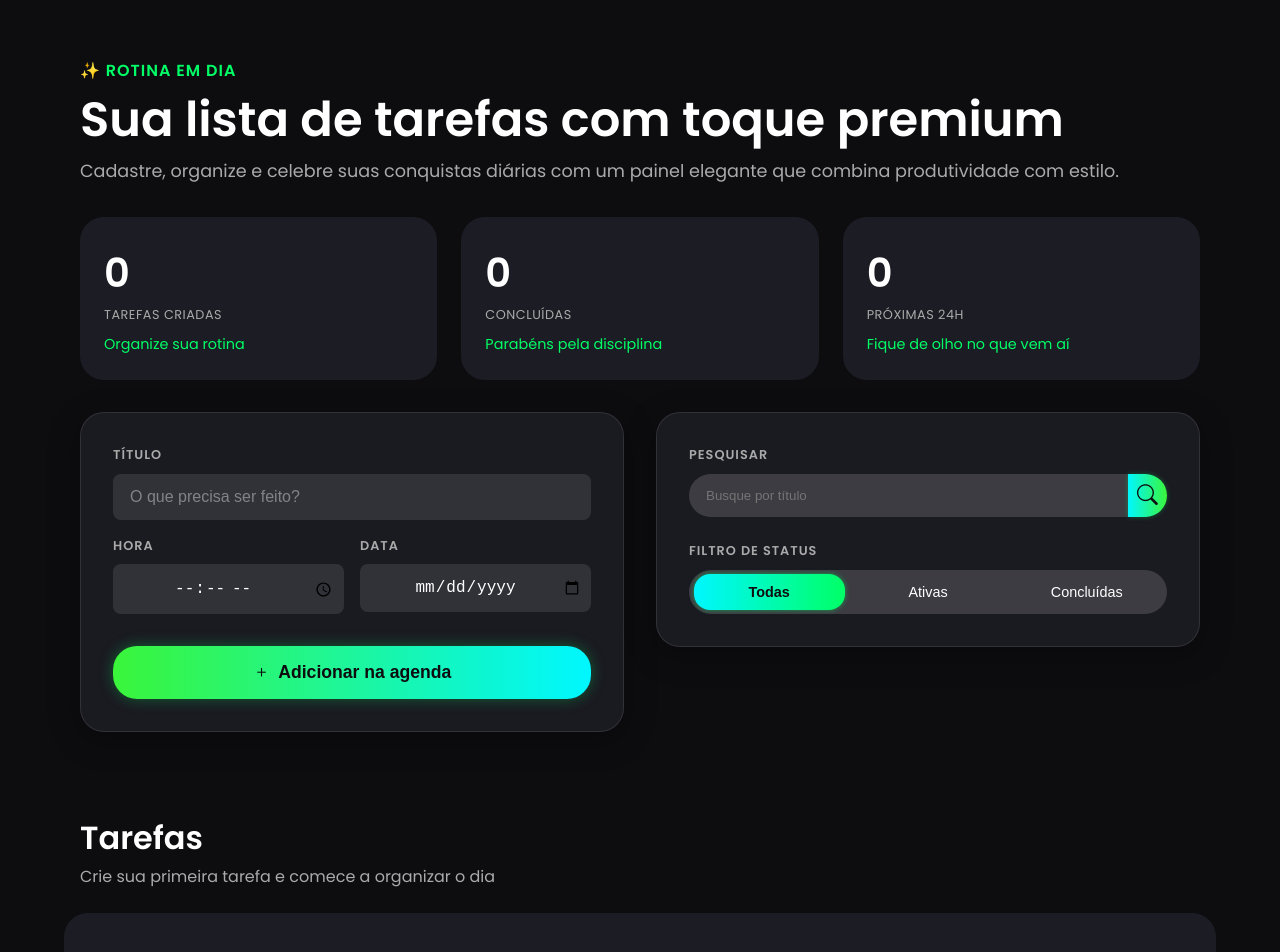
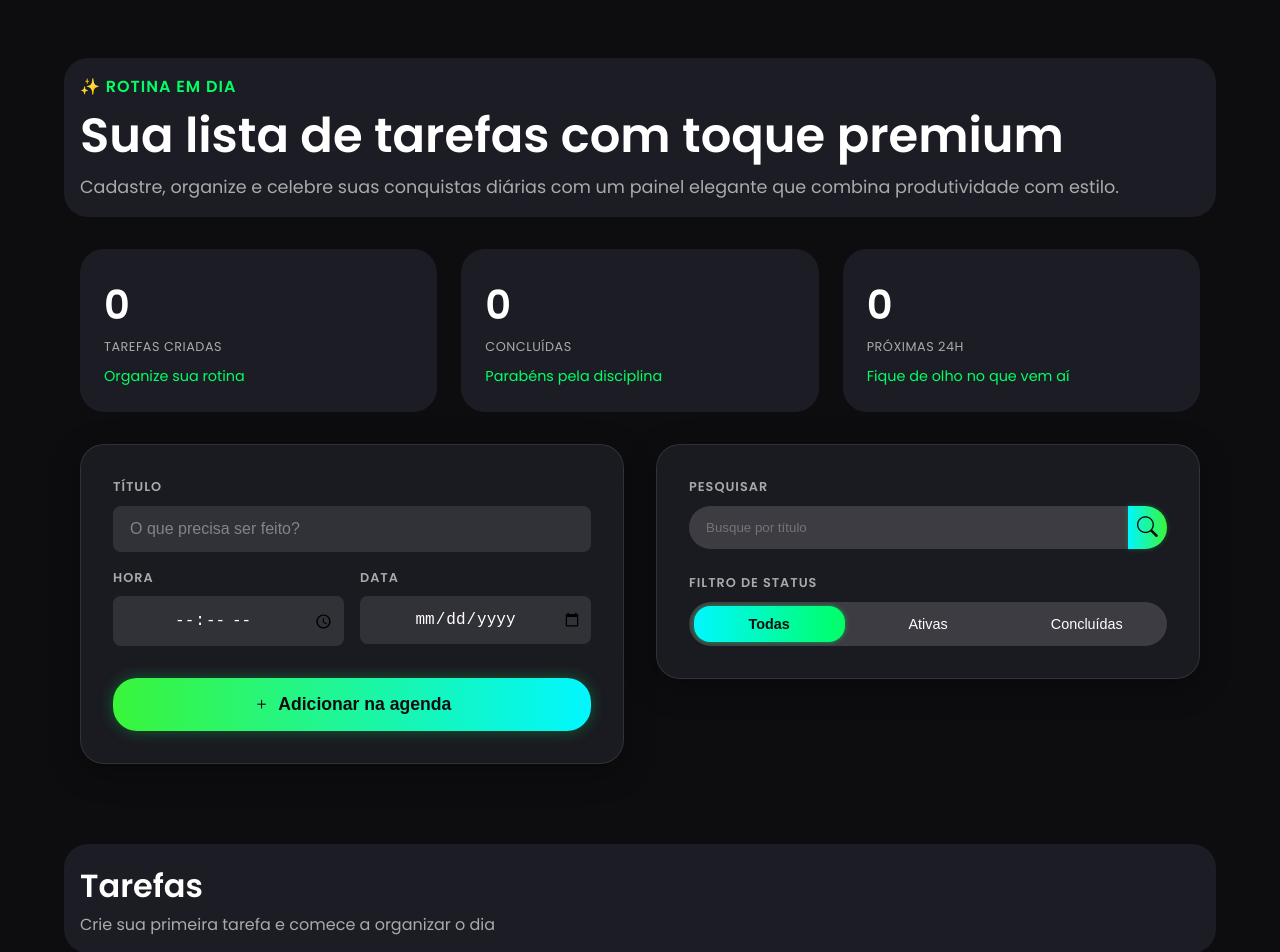
Before and after one commit to Anathyon/To-do-list, a website with bundled scripts: page index.html in a window 1280 px wide. Shown: the top 952 px of the page. Built offline with nearby package versions, Linux system fonts and the light colour scheme; no server answers.

Commit message:
Melhorias de acessibilidade e estilo

```diff
--- a/index.css
+++ b/index.css
@@ -61,6 +61,9 @@ HEADER
     text-align: left;
     margin-bottom: 2rem;
     padding: 0 1rem;
+    padding: 1rem;
+    background-color: #1c1c24;
+    border-radius: var(--border-radius-lg);
 }
 
 #rotina_dia {
@@ -330,9 +333,11 @@ TAREFAS
 */
 #tasks_header {
     text-align: left;
-    padding: 0 1rem;
+    padding: 1rem;
     margin-top: 3rem;
     margin-bottom: 1.5rem;
+    background-color: #1c1c24;
+    border-radius: var(--border-radius-lg);
 }
 
 #tasks_header h2 {
--- a/index.html
+++ b/index.html
@@ -7,7 +7,7 @@
     <link rel="preconnect" href="https://fonts.googleapis.com">
     <link rel="preconnect" href="https://fonts.gstatic.com" crossorigin>
     <link href="https://fonts.googleapis.com/css2?family=Poppins:wght@300;400;600&display=swap" rel="stylesheet">
-    <link rel="icon" href="icon/ic.svg">
+    <link rel="icon" href="icon/ic-list.png">
     <link rel="stylesheet" href="https://cdn.jsdelivr.net/npm/bootstrap-icons@1.11.3/font/bootstrap-icons.min.css">
     <link rel="stylesheet" href="index.css">
 </head>
```
Also changed, not shown: icon/ic-list.png (added), icon/ic.svg (deleted).
